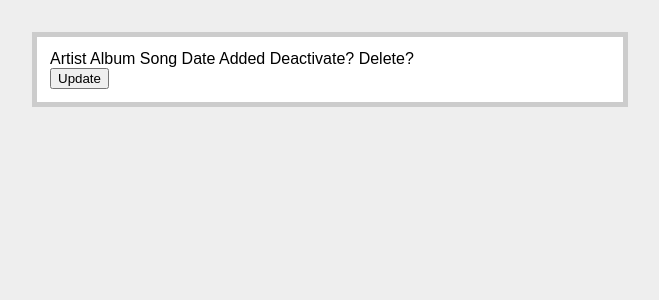
After one commit to EFulmer/music_tracker, a Flask app: template music_tracker/templates/manage_list.html in a window 1280 px wide. The commit adds this page. Shown: the top 300 px of the page, without its empty margins (310-969 px from the left). Run offline with Flask 2, Linux system fonts and the light colour scheme; the template is opened without the code that fills it: values that come from a table or form of the project are taken from there, others are empty; parts of the project's set-up code (start-up, migrations or seed data) failed here and were passed over.

Commit message:
basic manage artist page added, no form processing yet

```diff
--- a/music_tracker/forms.py
+++ b/music_tracker/forms.py
@@ -2,13 +2,14 @@
 # -*- coding: utf-8 -*-
 
 from flask.ext.wtf import Form
-from wtforms.fields import StringField, PasswordField, BooleanField, SubmitField
+from wtforms.fields import BooleanField, DateTimeField, FieldList, \
+        FormField, PasswordField, StringField, SubmitField
 from wtforms.validators import DataRequired, Email
 
 
 class EnterArtistForm(Form):
     artist = StringField('artist', validators=[DataRequired()])
-    # submit = SubmitField('Get Artist Info')
+    submit = SubmitField('Get Artist Info')
 
 
 class AddArtistForm(Form):
@@ -17,7 +18,7 @@ class AddArtistForm(Form):
 
 # lifted from Explore Flask: https://exploreflask.com/forms.html
 class EmailPasswordForm(Form):
-    email = StringField('Email', validators=[DataRequired(), Email()])
+    email    = StringField('Email', validators=[DataRequired(), Email()])
     password = PasswordField('Password', validators=[DataRequired()])
 
 
@@ -25,6 +26,19 @@ class ArtistInfoForm(Form):
     submit = SubmitField('Track Artist')
 
 
-class ArtistEntryField(Form):
-    deactivate = BooleanField('Archive')
-    delete = BooleanField('Delete')
+class ArtistField(Form):
+    # artist_name = StringField('Artist Name')
+    # album       = StringField('Top Album')
+    # song        = StringField('Top Song')
+    # added       = DateTimeField('Date Added')
+    artist_name = ''
+    album       = ''
+    song        = ''
+    added       = ''
+    deactivate  = BooleanField('Archive', default=False)
+    delete      = BooleanField('Delete', default=False)
+
+
+class ManageArtistsForm(Form):
+    artists = FieldList(FormField(ArtistField))
+    submit = SubmitField('Update')
--- a/music_tracker/templates/add.html
+++ b/music_tracker/templates/add.html
@@ -3,7 +3,6 @@
 <form action="/add/" method="POST">
     {{ form.hidden_tag() }}
     {{ form.artist }}
-    <!-- {{ form.submit }} -->
-    <input type="submit">
+    {{ form.submit }}
 </form>
 {% endblock %}
--- a/music_tracker/templates/artist_info.html
+++ b/music_tracker/templates/artist_info.html
@@ -12,7 +12,6 @@
     <br>
     <a href={{ info['url'] }}>{{ info['artist'] }} on Last.fm</a>
     <br>
-    <!-- TODO add db handler w/e -->
     {{ form.submit }}
 </form>
 {% endblock %}
--- /dev/null
+++ b/music_tracker/templates/manage_list.html
@@ -0,0 +1,18 @@
+{% extends "layout.html" %}
+{% block body %}
+<form action="" method="POST">
+    {{ form.hidden_tag() }}
+    Artist  Album   Song    Date Added  Deactivate? Delete?
+    <br>
+    {% for artist in form.artists %}
+        {{ artist.artist_name }}
+        {{ artist.album }}
+        {{ artist.song }}
+        {{ artist.added }}
+        {{ artist.deactivate }}
+        {{ artist.delete }}
+        <br>
+    {% endfor %}
+    {{ form.submit }}
+</form>
+{% endblock %}
```
Also changed, not shown: music_tracker/models.py (+24 -6 lines), music_tracker/views.py (+28 -19 lines).
